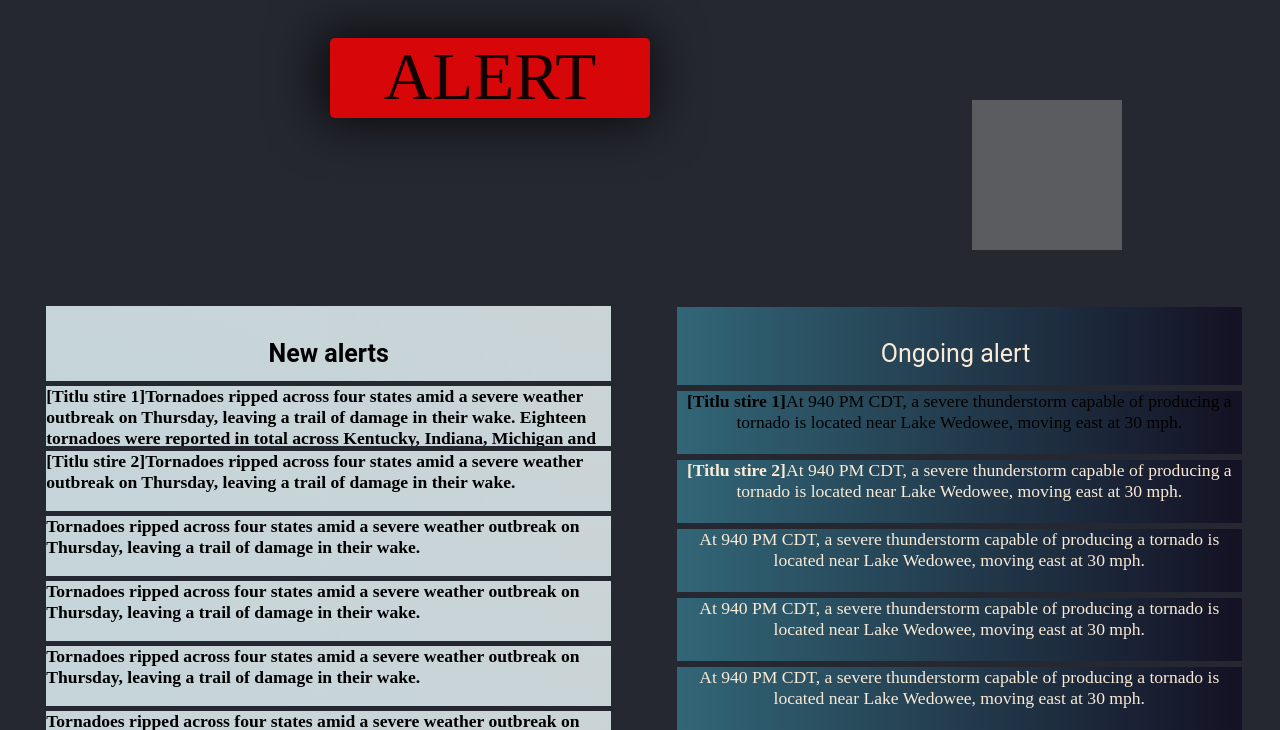
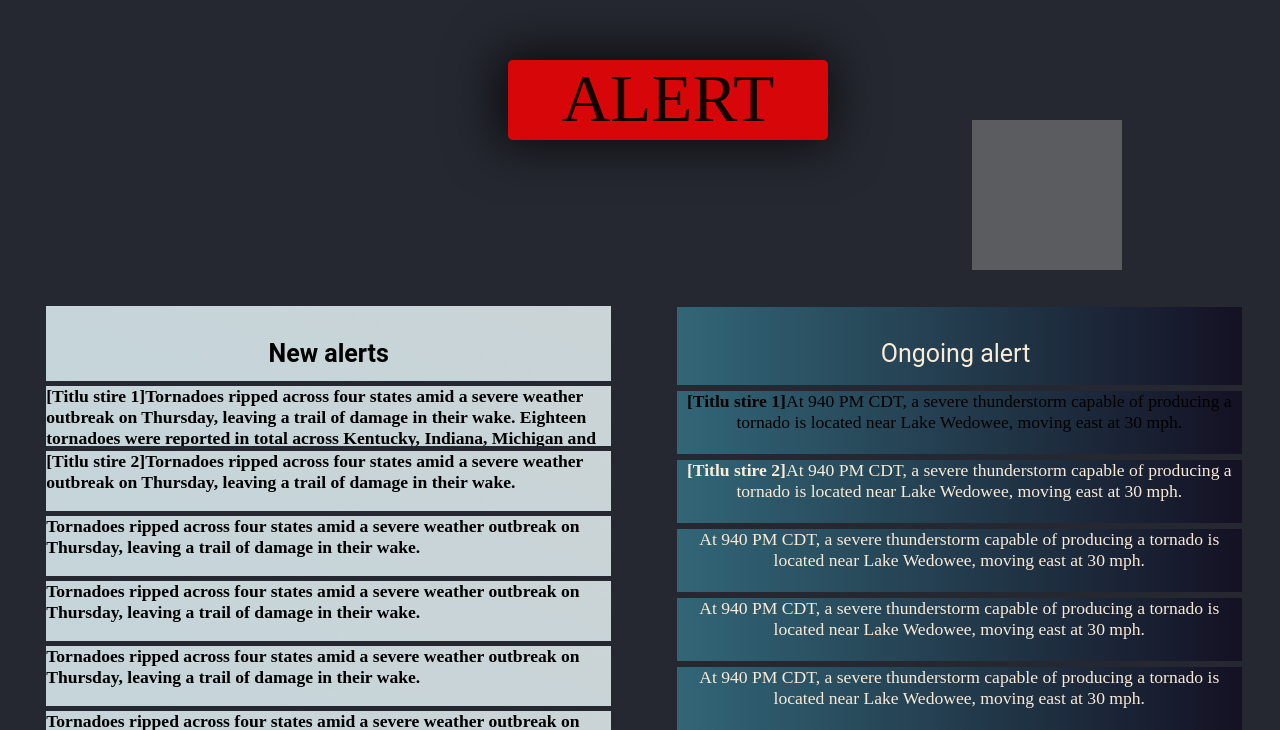
Before and after one commit to MihaelaPotlog/TW, a PHP site: page /Autoritati.html in a window 1280 px wide. Shown: the part 68-798 px from the top of the page. Run offline with PHP 8.4, Linux system fonts and the light colour scheme; grey boxes are pictures that could not be loaded.

Commit message:
Revert "pozitionare buton alerta principal si modifcarea celor 4 butoane pt alerte"
This reverts commit df2dfad6ef8984dd77a09895fc94e5e4bbaa3669.

```diff
--- a/Autoritati.css
+++ b/Autoritati.css
@@ -30,13 +30,11 @@ a{
     cursor: pointer;
 }
 #om{
-    position:relative;
-    top:100px;
     float: right;
     width:150px;
     height: 150px;
     margin-right:150px;
-
+    margin-top:120px;
     cursor:pointer;
     animation: blink 1s;
     animation-iteration-count: infinite;
--- a/crisisButtons.css
+++ b/crisisButtons.css
@@ -1,17 +1,15 @@
 
 div#alert{
-
-    margin-left: auto;
+    margin-top:60px;
+    margin-left: 500px;
     margin-right: auto;
     display: flex;
     justify-content: center;
     color: rgba(0, 0, 0, 0.904);
     background-color:  rgba(255, 0, 0, 0.815);
     border-radius: 5px;
-    margin-top: 3%;
     width: 20em;
     height: 5em;
-
     -webkit-box-shadow: -4px -1px 51px 6px rgba(0,0,0,0.75);
     -moz-box-shadow: -4px -1px 51px 6px rgba(0,0,0,0.75);
     box-shadow: -4px -1px 51px 6px rgba(0,0,0,0.75);
@@ -39,8 +37,8 @@ div#allAlerts{
     text-align:center;
     margin-left:auto;
     margin-right: auto;
-    width: 50%;
-    height: 35em;
+    width: 30%;
+    height: 20em;
     margin-top: 1%;
     z-index: 999;
     position: relative;
@@ -57,7 +55,7 @@ div.alerts img{
     height: 100%;
     width: 100%;
     border-radius: 10px;
-    background-color:rgba(196, 196, 196, 0.815);
+    background-color:rgba(196, 196, 196, 0.63);
     -webkit-box-shadow: -4px 15px 40px -1px rgba(0,0,0,0.75);
     -moz-box-shadow: -4px 15px 40px -1px rgba(0,0,0,0.75);
     box-shadow: -4px 15px 40px -1px rgba(0,0,0,0.75);
```
